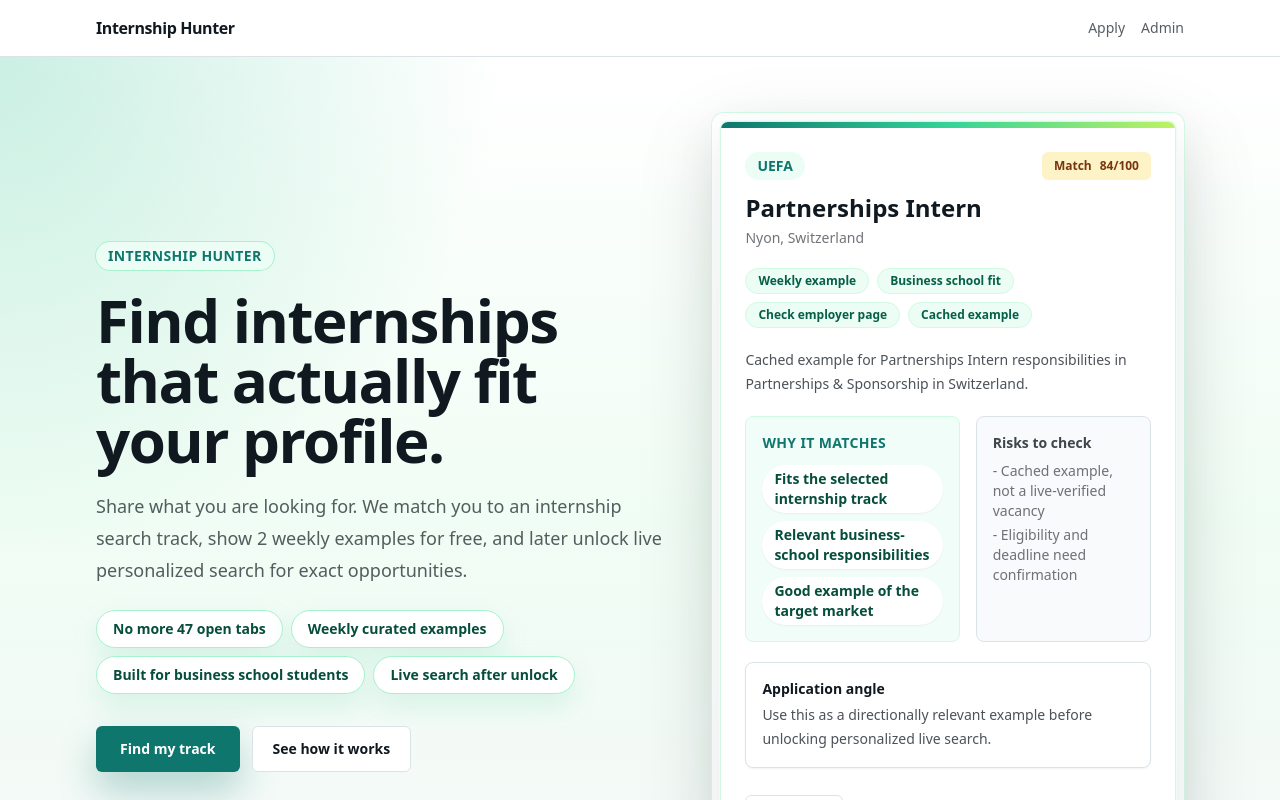
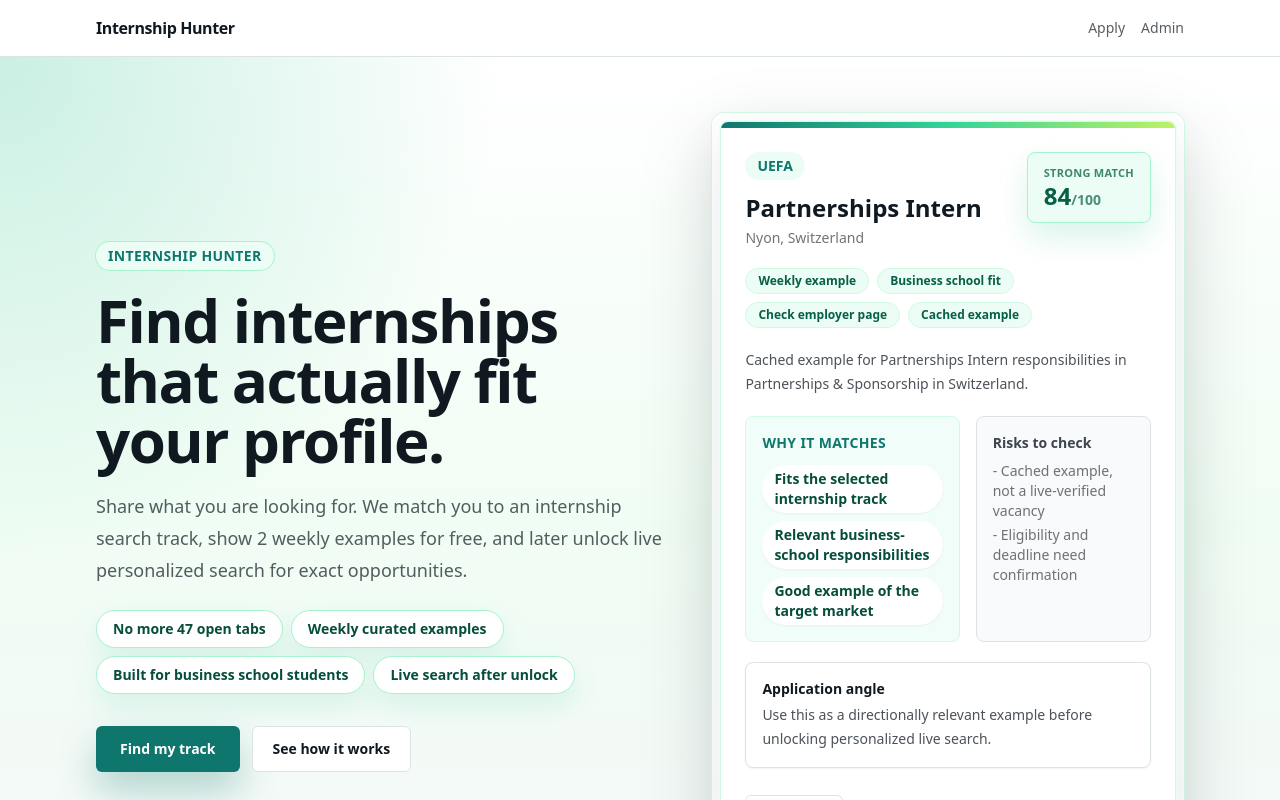
Before and after one commit to paulcuillerot-star/internshiphunter, a Next.js app: page / in a window 1280 px wide. Shown: the top 800 px of the page. Built offline with nearby package versions, Linux system fonts and the light colour scheme.

Commit message:
Reapply strong match badge

```diff
--- a/components/ScoreBadge.tsx
+++ b/components/ScoreBadge.tsx
@@ -1,4 +1,17 @@
 export function ScoreBadge({ label, value }: { label: string; value: number }) {
-  const tone = value >= 85 ? "bg-signal text-white" : value >= 70 ? "bg-amber-100 text-amber-900" : "bg-line text-ink";
-  return <div className={`inline-flex items-center gap-2 rounded-md px-3 py-1.5 text-xs font-semibold ${tone}`}><span>{label}</span><span>{value}/100</span></div>;
+  const isStrong = value >= 80;
+  const tone = isStrong
+    ? "border-emerald-200 bg-emerald-50 text-emerald-800 shadow-[0_14px_30px_rgba(16,185,129,0.16)]"
+    : value >= 70
+      ? "border-amber-200 bg-amber-50 text-amber-900"
+      : "border-line bg-mist text-ink";
+
+  return (
+    <div className={`inline-flex items-center gap-3 rounded-lg border px-4 py-3 ${tone}`}>
+      <div>
+        <p className="text-[11px] font-bold uppercase tracking-wide opacity-75">{isStrong ? "Strong match" : label}</p>
+        <p className="mt-0.5 text-2xl font-black leading-none">{value}<span className="text-sm font-bold opacity-70">/100</span></p>
+      </div>
+    </div>
+  );
 }
```
